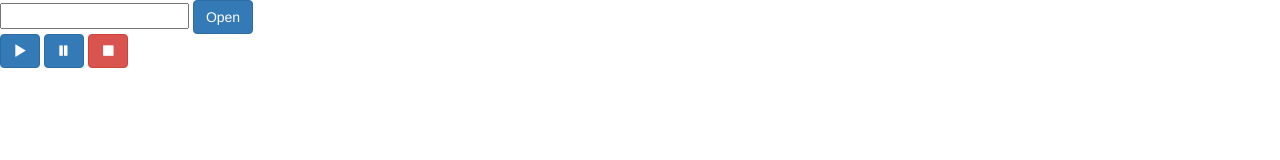
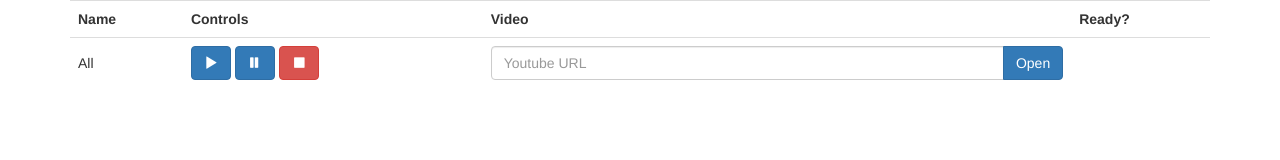
Before and after one commit to mattbun/ymmdt, a website: page control.html in a window 1280 px wide. Drawn offline with nearby package versions, Linux system fonts and the light colour scheme; no server answers.

Commit message:
Make control page pretty

```diff
--- a/control.html
+++ b/control.html
@@ -40,17 +40,45 @@ function sendOpen(data){
 
 
 
+	<div class="container">
+		<table class="table">
+			<th>Name</th>
+			<th>Controls</th>
+			<th>Video</th>
+			<th>Ready?</th>
+			<tr>
+				<td style="vertical-align:middle">
+					<span>All</span>
+				</td>
 
-    <input type="text" id="vid_id">
-    <button type="button" class="btn btn-primary" onclick='sendOpen($("#vid_id").val())'>Open</button>
-    <span id="ready" hidden>ready</span>
+				<td style="white-space:nowrap">
+					<span>
+					<button type="button" class="btn btn-primary" onclick="sendPlay()"><span class="glyphicon glyphicon-play" aria-hidden="true"></span></button>
+					<button type="button" class="btn btn-primary" onclick="sendPause()"><span class="glyphicon glyphicon-pause" aria-hidden="true"></span></button>
+					<button type="button" class="btn btn-danger" onclick="sendStop()"><span class="glyphicon glyphicon-stop" aria-hidden="true"></span></button>
+					<span>
+				</td>
 
-    <div id="player"></div>
+				<td>
+					<div class="input-group">
+						<input type="text" id="vid_id" class="form-control" placeholder="Youtube URL">
+						<span class="input-group-btn">
+							<button class="btn btn-primary" type="button" onclick='sendOpen($("#vid_id").val())'>Open</button>
+						</span>
+					</div>
+				</td>
 
-    <div>
-        <button type="button" class="btn btn-primary" onclick="sendPlay()"><span class="glyphicon glyphicon-play" aria-hidden="true"></span></button>
-        <button type="button" class="btn btn-primary" onclick="sendPause()"><span class="glyphicon glyphicon-pause" aria-hidden="true"></span></button>
-        <button type="button" class="btn btn-danger" onclick="sendStop()"><span class="glyphicon glyphicon-stop" aria-hidden="true"></span></button>
-    </div>
+				<td style="vertical-align:middle;text-align:center">
+					<span id="ready" class="glyphicon glyphicon-ok" style="color:green;display:none"></span>
+				</td>
+			</tr>
+
+			<tr>
+
+			</tr>
+
+
+		</table>
+	</div>
   </body>
 </html>
```
